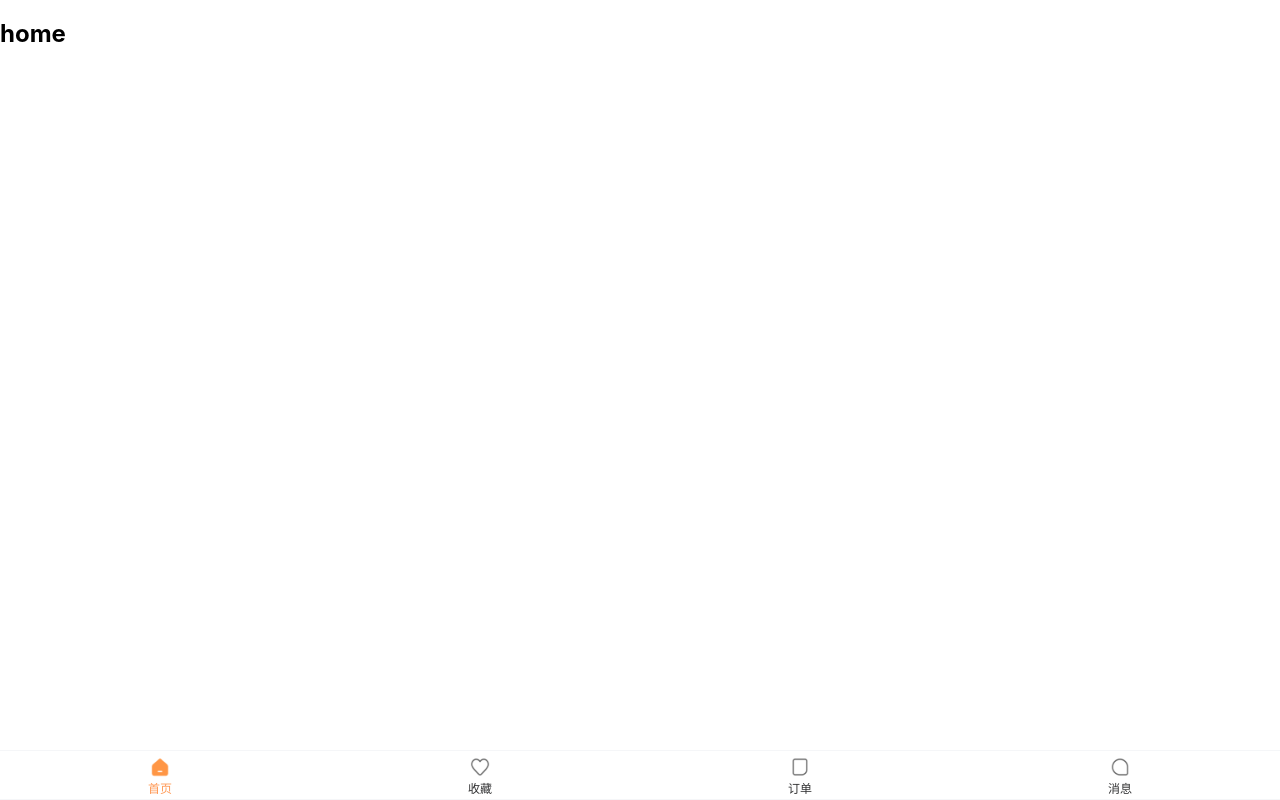
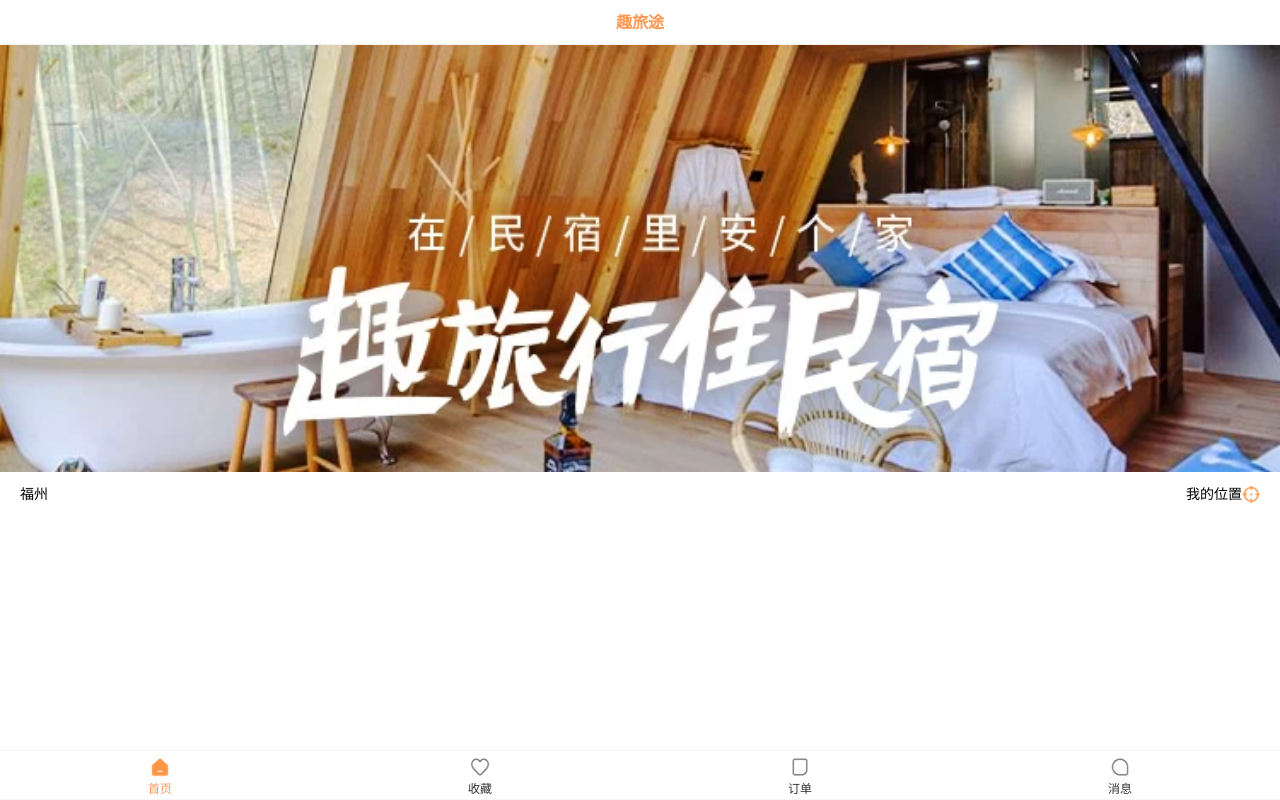
Before and after one commit to CoderDuMin/DM-Trip, a Vue app: page /#/home in a window 1280 px wide. Built offline with nearby package versions, Linux system fonts and the light colour scheme.

Commit message:
home导航栏

```diff
--- a/src/main.js
+++ b/src/main.js
@@ -4,5 +4,6 @@ import router from '@/router'
 import pinia from '@/stores'
 
 import 'normalize.css'
+import '@/assets/css/index.css'
 
 createApp(App).use(router).use(pinia).mount('#app')
--- /dev/null
+++ b/src/views/home/cpns/home-nav-bar/index.vue
@@ -0,0 +1,22 @@
+<template>
+  <div class="home-nav-bar">
+    <span class="title">趣旅途</span>
+  </div>
+</template>
+
+<script setup>
+</script>
+
+<style scoped lang="less">
+.home-nav-bar{
+  display: flex;
+  align-items: center;
+  justify-content: center;
+  height: 44px;
+  color: var(--primary-color);
+  font-size: 16px;
+  font-weight: 600;
+  text-align: center;
+  border-bottom: 1px solid #f3f3f3;
+}
+</style>
--- a/src/views/home/home.vue
+++ b/src/views/home/home.vue
@@ -1,11 +1,45 @@
 <template>
   <div class="home">
-    <h2>home</h2>
+    <HomeNavBar />
+    <div class="banner">
+      <img src="@/assets/img/home/banner.webp" alt="">
+    </div>
+    <div class="localtion">
+      <span class="position">福州</span>
+      <div class="current">
+        <span>我的位置</span>
+        <img src="@/assets/img/home/icon_location.png" alt="">
+      </div>
+    </div>
   </div>
 </template>
 
 <script setup>
+import HomeNavBar from './cpns/home-nav-bar/index.vue';
 </script>
 
 <style scoped lang="less">
+.banner{
+  img{
+    width:100%;
+  }
+}
+.localtion{
+  height: 44px;
+  display: flex;
+  align-items: center;
+  padding: 0 20px;
+  .position{
+    flex:1;
+  }
+  .current{
+    width: 74px;
+    display: flex;
+    align-items: center;
+    img{
+      width: 18px;
+      height: 18px;
+    }
+  }
+}
 </style>
```
